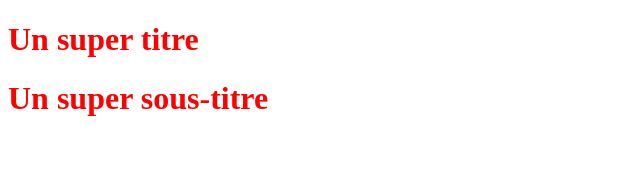
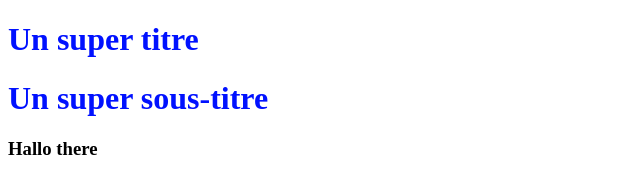
Before and after one commit to Ekaabar/OpenClassroomsProject, a plain HTML site: page index.html in a window 1280 px wide. Shown: the whole page, without its empty margins (0-640 px from the left). Drawn offline with Linux system fonts and the light colour scheme.

```diff
--- a/index.html
+++ b/index.html
@@ -7,5 +7,6 @@
 <body>
    <h1>Un super titre</h1>
    <h1>Un super sous-titre</h1>
+   <h3>Hallo there</h3>
 </body>
 </html>
--- a/styles.css
+++ b/styles.css
@@ -1,3 +1,6 @@
 h1 {
   color: red;
 }
+h1 {
+  color: rgb(0, 17, 255);
+}
```
